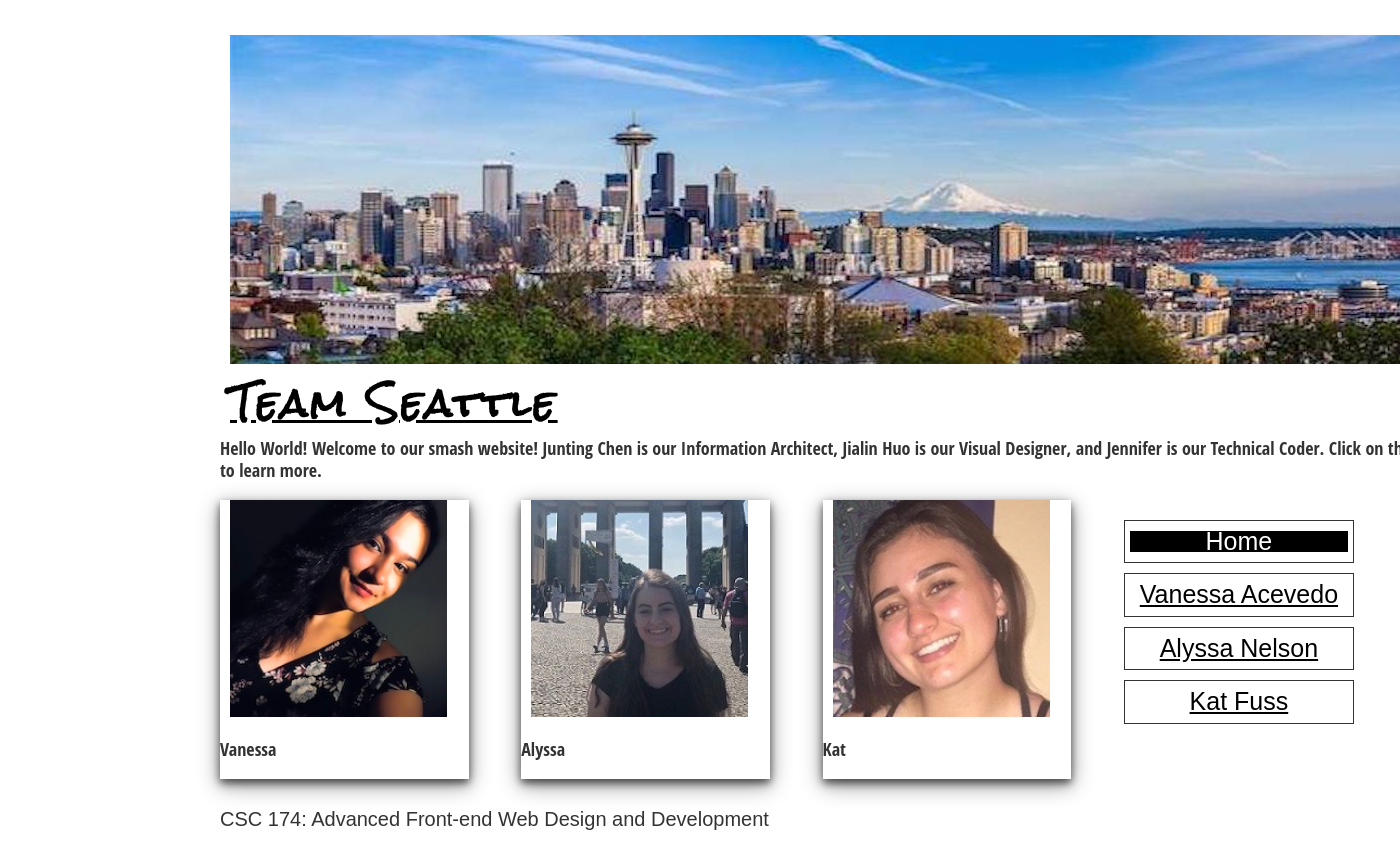
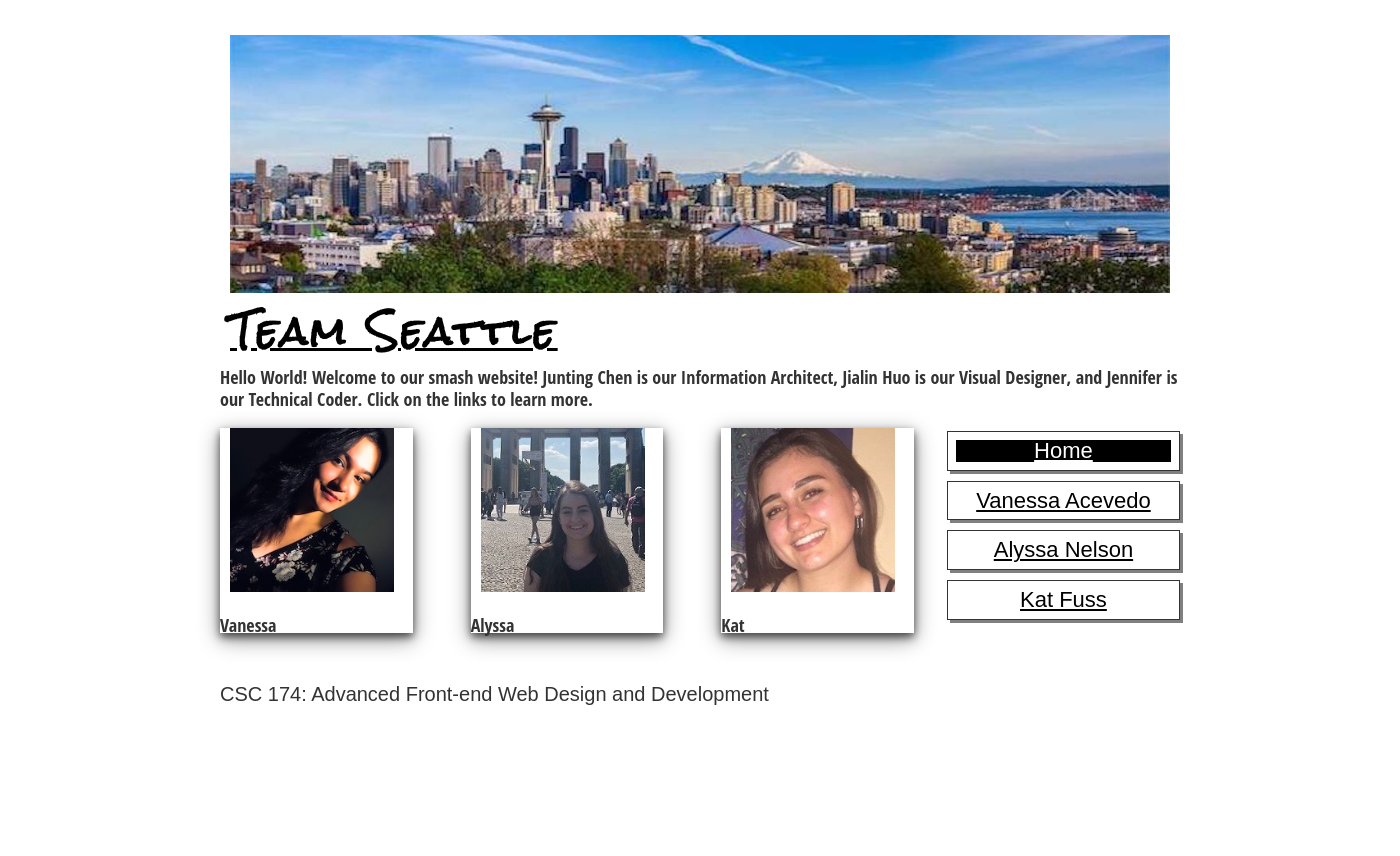
Before and after one commit to jngene/assignment02, a PHP site: page /index.php in a window 1400 px wide; the page is wider, and only the part inside the window is pictured. After the commit the page ends 705 px from the top of that part, so only its background shows below. Run offline with PHP 8.4, Linux system fonts and the light colour scheme; some web fonts are replaced.

Commit message:
adjustment to homepage img and format nav

```diff
--- a/css/styles.css
+++ b/css/styles.css
@@ -65,7 +65,7 @@ ul {
 .area {
 	display: grid;
 	grid-template-columns: auto auto auto auto;
-	grid-gap: 25px;
+	grid-gap: 10px;
 	padding: 0px;
 }
 
@@ -75,7 +75,8 @@ div.area {
 }
 
 div.vanessa, div.alyssa, div.kat {
-	width: 90%;
+	width: 80%;
+	height: 80%;
 	background-color: white;
 	box-shadow: 0 4px 8px 0 rgba(0, 0, 0, 0.6), 0 6px 20px 0 rgba(0, 0, 0, 0.45);
 	margin-bottom: 30px;
@@ -104,21 +105,21 @@ nav li {
 	nav li { margin-left: 0; }
 }
 .homenav {
-	position: absolute;
 	text-align: center;
 }
 .homenav ul {
-	margin-left: 60px;
-	margin-top: 20px;
+	margin-left: 35px;
+	margin-top: 3px;
 	border: 1px;
 	display: block;
 }
 .homenav li {
 	font-family: 'Lacquer', sans-serif;
-	font-size: 25px;
+	font-size: 22px;
 	background-color: white;
 	border: 1px solid;
-	padding: 10px 5px 10px 5px;
+	box-shadow: 3px 3px grey;
+	padding: 8px 8px 8px 8px;
 }
 .homenav li {
 	margin-left: -60px;
--- a/index.php
+++ b/index.php
@@ -13,7 +13,7 @@
 		<div class="container1">
 		<header>
 			<a href="index.php">
-				<img src="images/seattle.jpeg" alt="seattle">
+				<img src="images/seattle.jpeg" alt="seattle" style="width: 100%">
 				<h1 class="teamtitle">Team Seattle</h1>
 			</a>
 			<p>Hello World! Welcome to our smash website! Junting Chen is our Information Architect, Jialin Huo is our Visual Designer, and Jennifer is our Technical Coder. Click on the links to learn more.</p>
```
Also changed, not shown: 1 other file.
